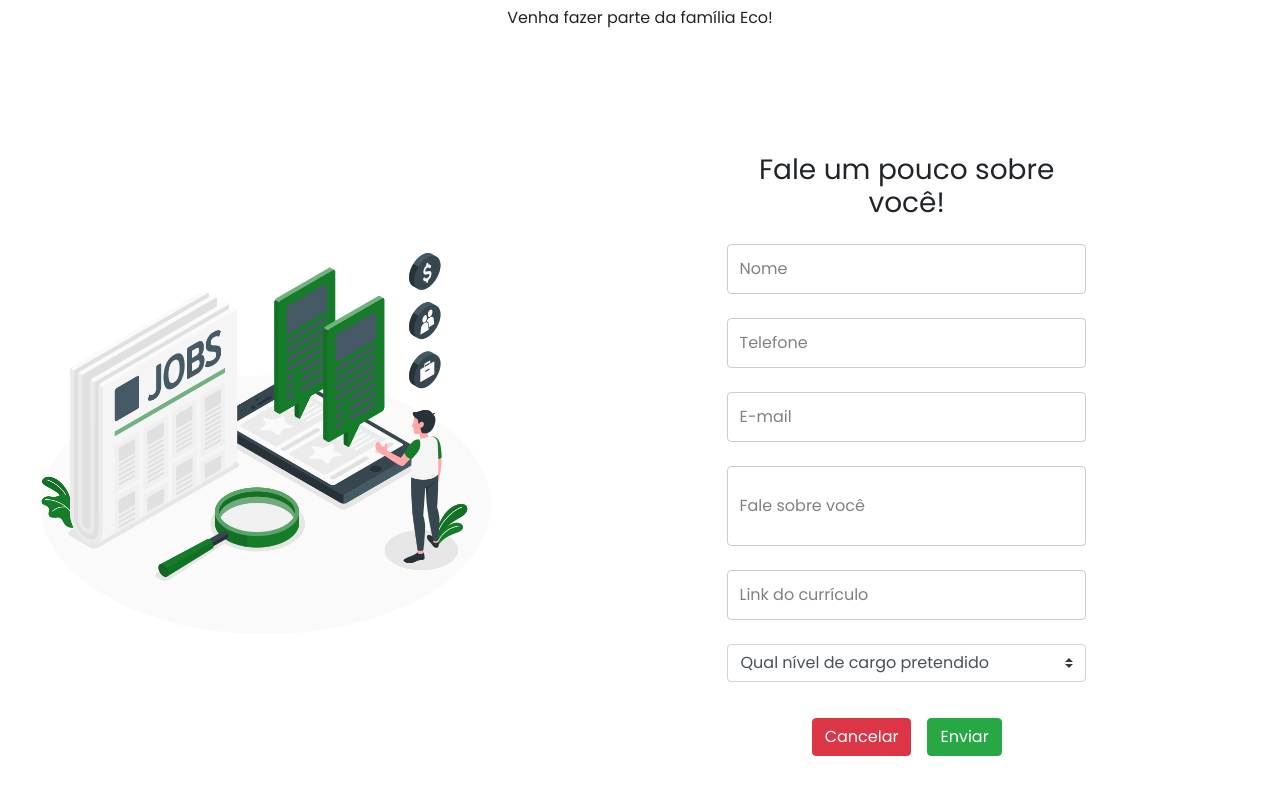
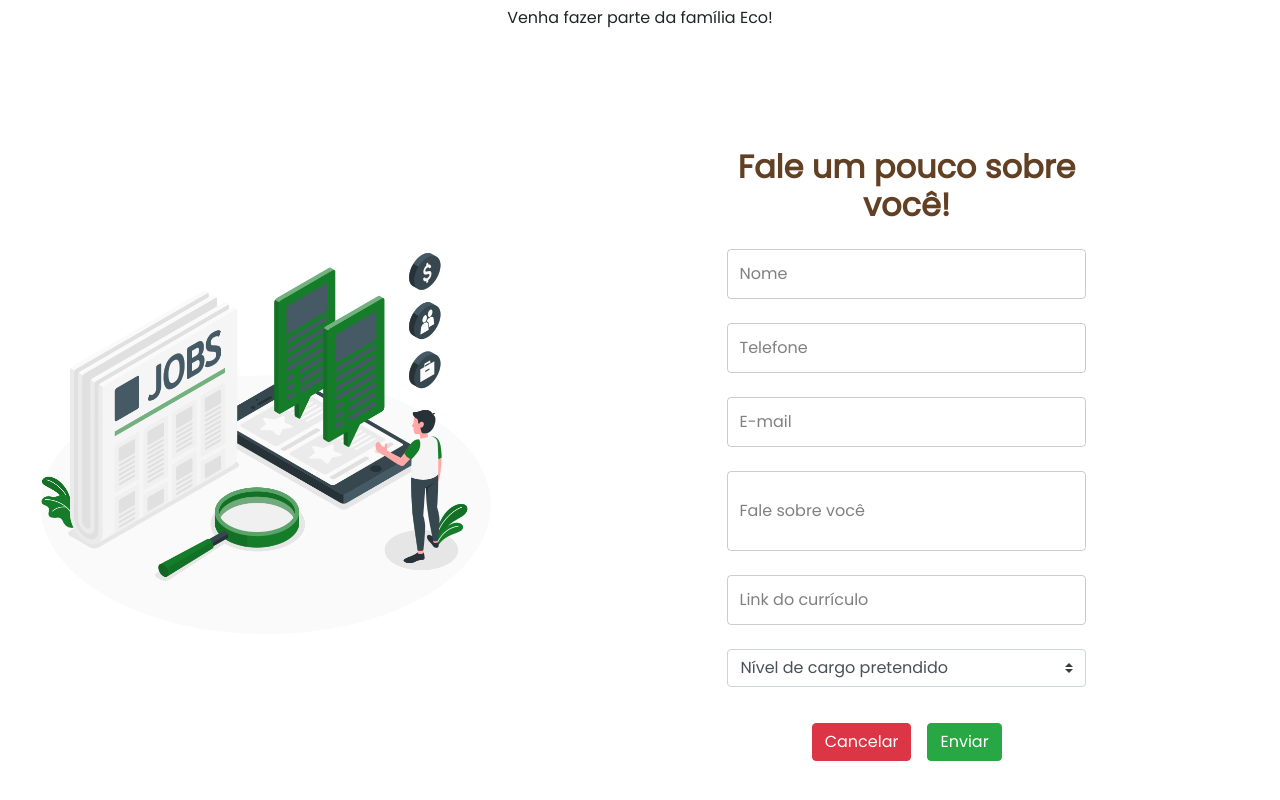
Before and after one commit to efeitoeco/efeitoeco-frontend, an Angular app: page /trabalhe-conosco in a window 1280 px wide. Shown: the part 492-1292 px from the top of the page. Built offline with nearby package versions, Linux system fonts and the light colour scheme.

Commit message:
Melhorias no formulário trabalhe conosco

```diff
--- a/src/app/trabalhe-conosco/trabalhe-conosco.component.html
+++ b/src/app/trabalhe-conosco/trabalhe-conosco.component.html
@@ -21,7 +21,7 @@
 
         <div class="dentro-trabaleConosco-form-div">
 
-            <h3 class="text-center mb-0 mt-3">Fale um pouco sobre você!</h3>
+            <h3 class="text-center mb-0 mt-3 h2">Fale um pouco sobre você!</h3>
 
             <div class="form-eco mt-4">
                   <input type="text" required class="input-eco" name="nome" id="nome" placeholder="">
@@ -56,7 +56,7 @@
 
             <div class="form-eco mt-4">
                 <select class="custom-select">
-                    <option selected>Qual nível de cargo pretendido</option>
+                    <option selected>Nível de cargo pretendido</option>
                     <option value="1">Estágio</option>
                     <option value="2">Júnior</option>
                     <option value="3">Sênior</option>
```
